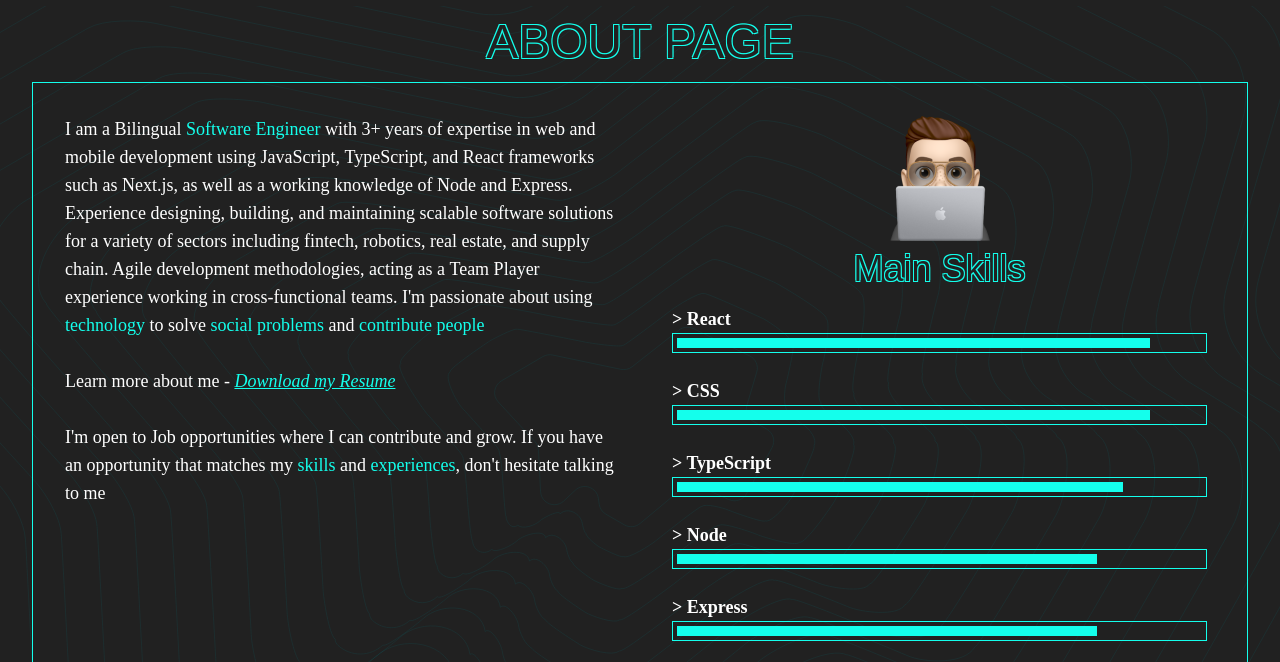
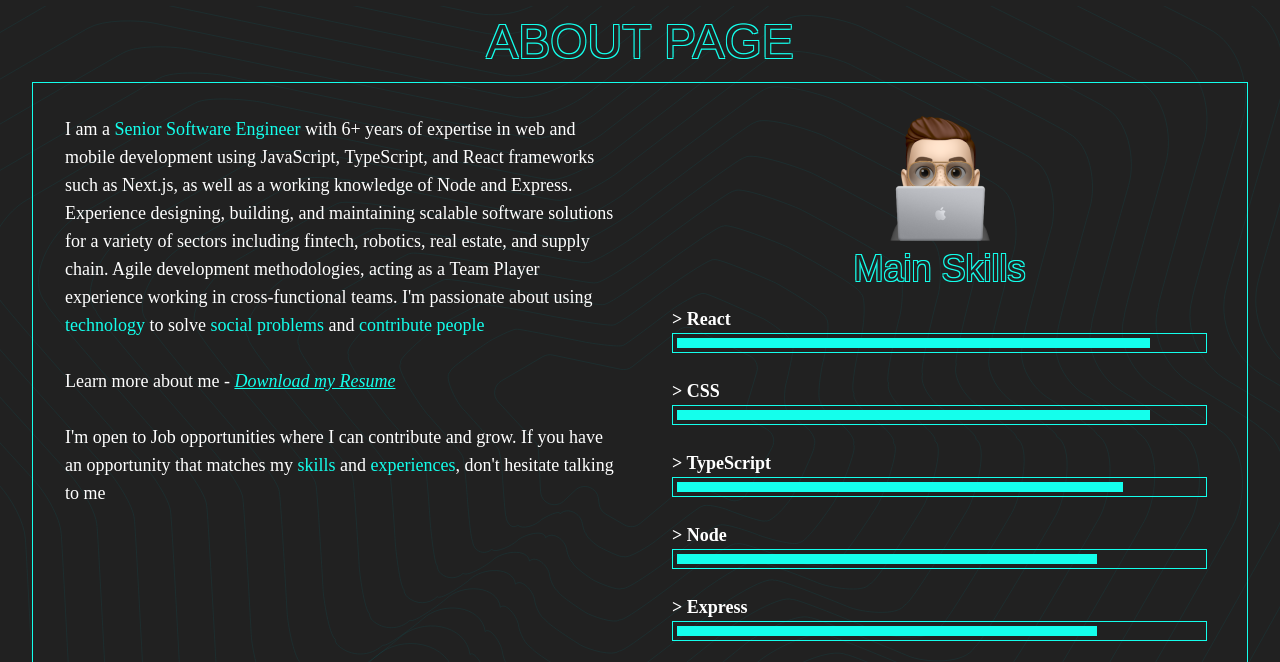
Before and after one commit to nsforero10/nicodev, a Gatsby site: page /about in a window 1280 px wide. Shown: the part 94-756 px from the top of the page. Built offline with nearby package versions, Linux system fonts and the light colour scheme; Gatsby itself is replaced by a stand-in of ours.

Commit message:
Fix about apge

```diff
--- a/src/pages/about.tsx
+++ b/src/pages/about.tsx
@@ -51,9 +51,11 @@ const AboutPage: React.FC<PageProps> = () => {
           <div className="flex flex-col-reverse lg:flex-row grow mx-8 my-4 p-8 border border-teal gap-12">
             <article className="flex flex-col flex-1 items-center justify-between grow">
               <p className="font-thin text-lg">
-                I am a Bilingual{" "}
-                <span className="font-normal text-teal">Software Engineer</span>{" "}
-                with 3+ years of expertise in web and mobile development using{" "}
+                I am a{" "}
+                <span className="font-normal text-teal">
+                  Senior Software Engineer
+                </span>{" "}
+                with 6+ years of expertise in web and mobile development using{" "}
                 <strong>JavaScript</strong>, <strong>TypeScript</strong>, and{" "}
                 <strong>React</strong> frameworks such as{" "}
                 <strong>Next.js</strong>, as well as a working knowledge of{" "}
```
